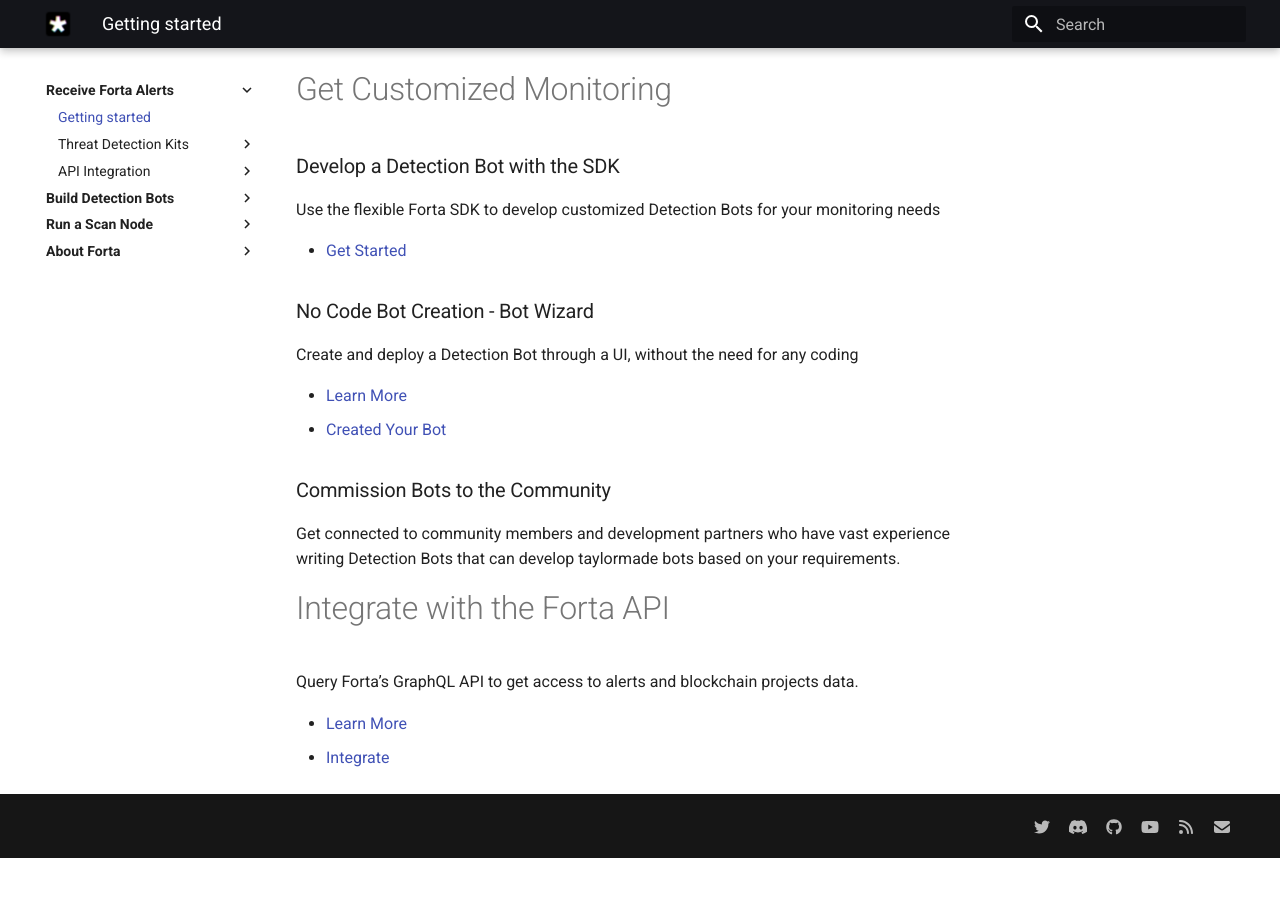
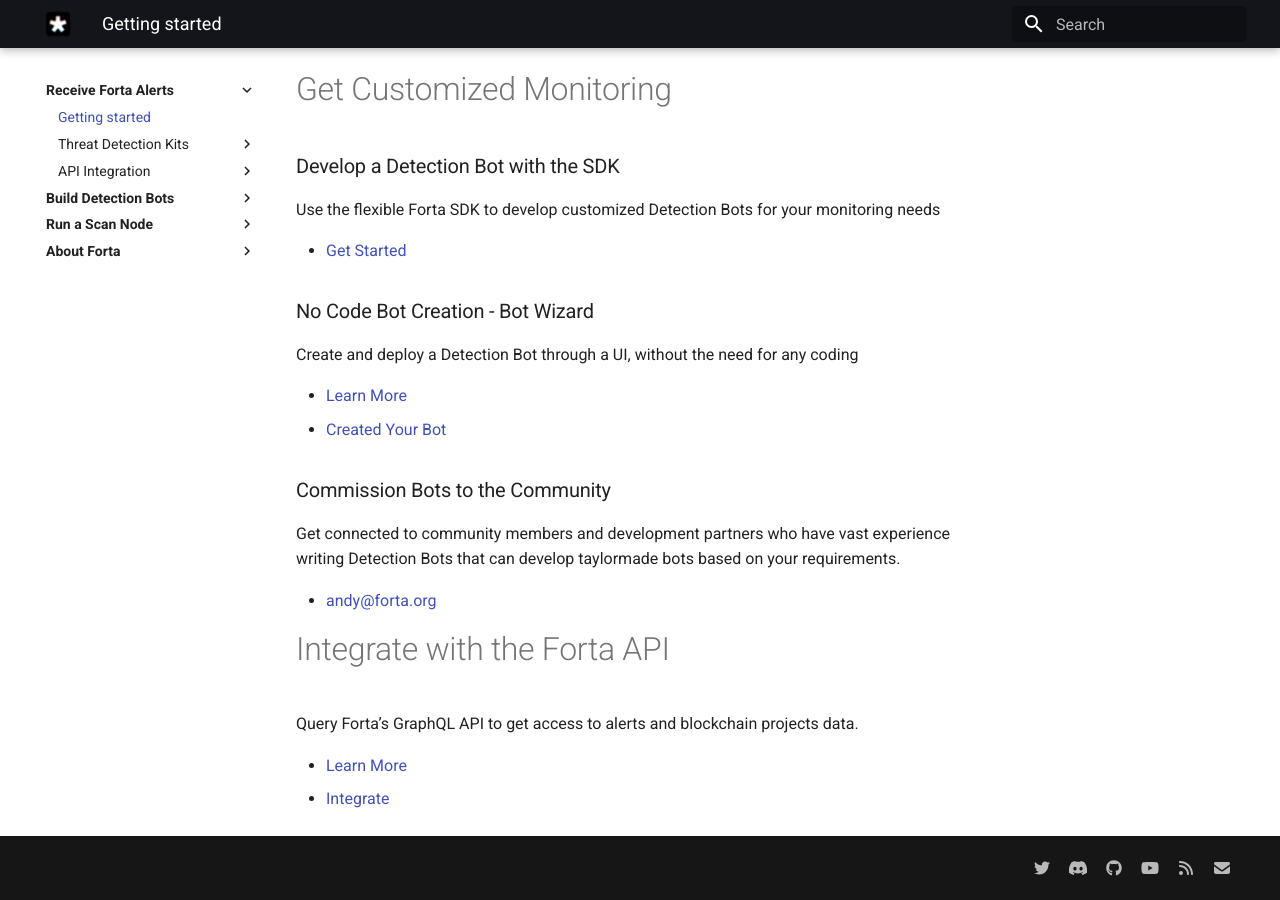
Before and after one commit to forta-network/docs, an MkDocs documentation site: the page built from docs/receive-forta-alerts.md, in a window 1280 px wide and 900 px high, scrolled down 1128 px. Built offline with MkDocs 1.6.1 and Material for MkDocs 9.7.7, drawn with Linux system fonts in a browser that asks for light colours; before the commit the page ends 1986 px from its top, so only the background shows below that.

Commit message:
add andy email

```diff
--- a/docs/receive-forta-alerts.md
+++ b/docs/receive-forta-alerts.md
@@ -53,6 +53,8 @@
 
 Get connected to community members and development partners who have vast experience writing Detection Bots that can develop taylormade bots based on your requirements.
 
+- [andy@forta.org](mailto:andy@forta.org)
+
 # Integrate with the Forta API
 
 Query Forta’s GraphQL API to get access to alerts and blockchain projects data.
```
